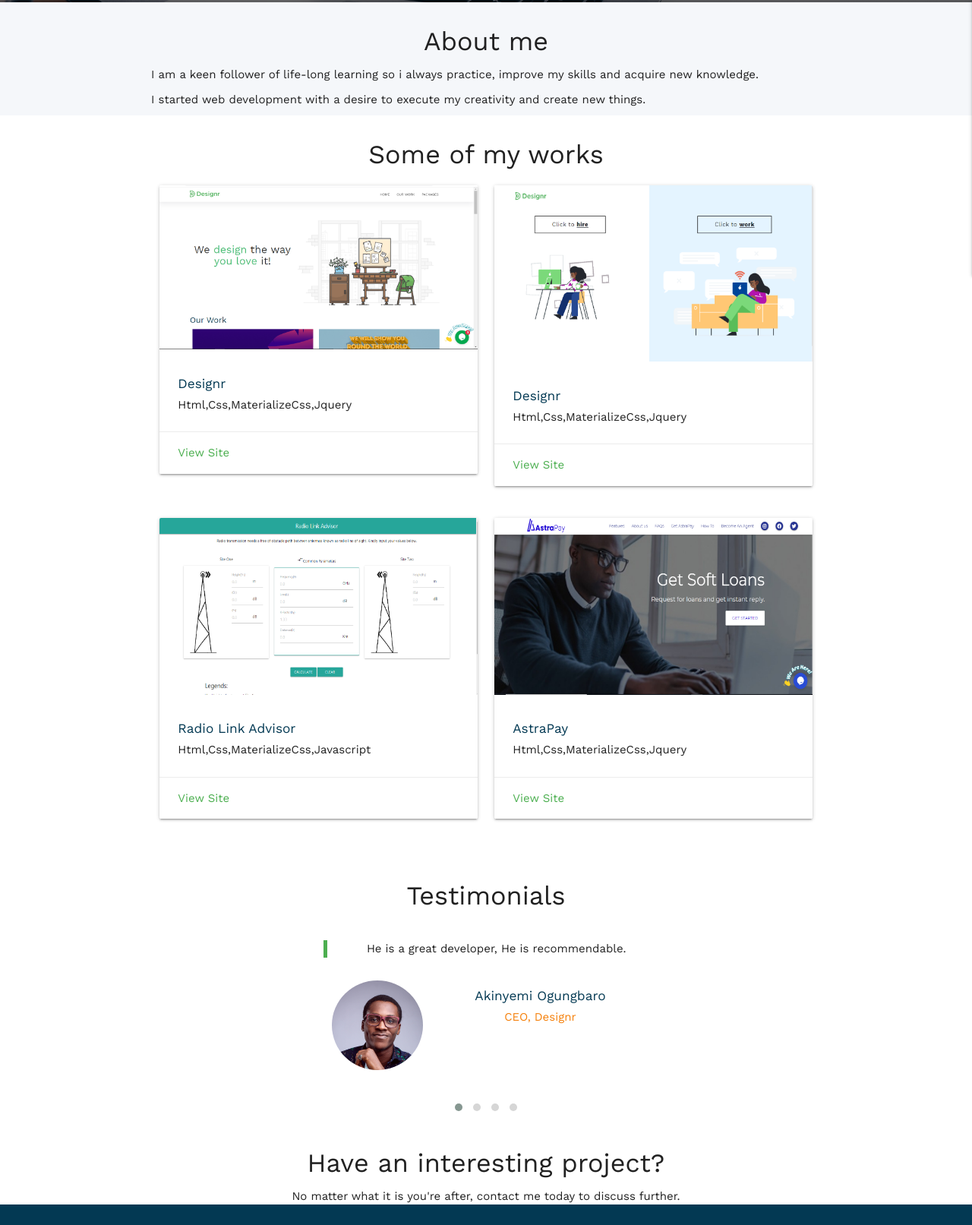
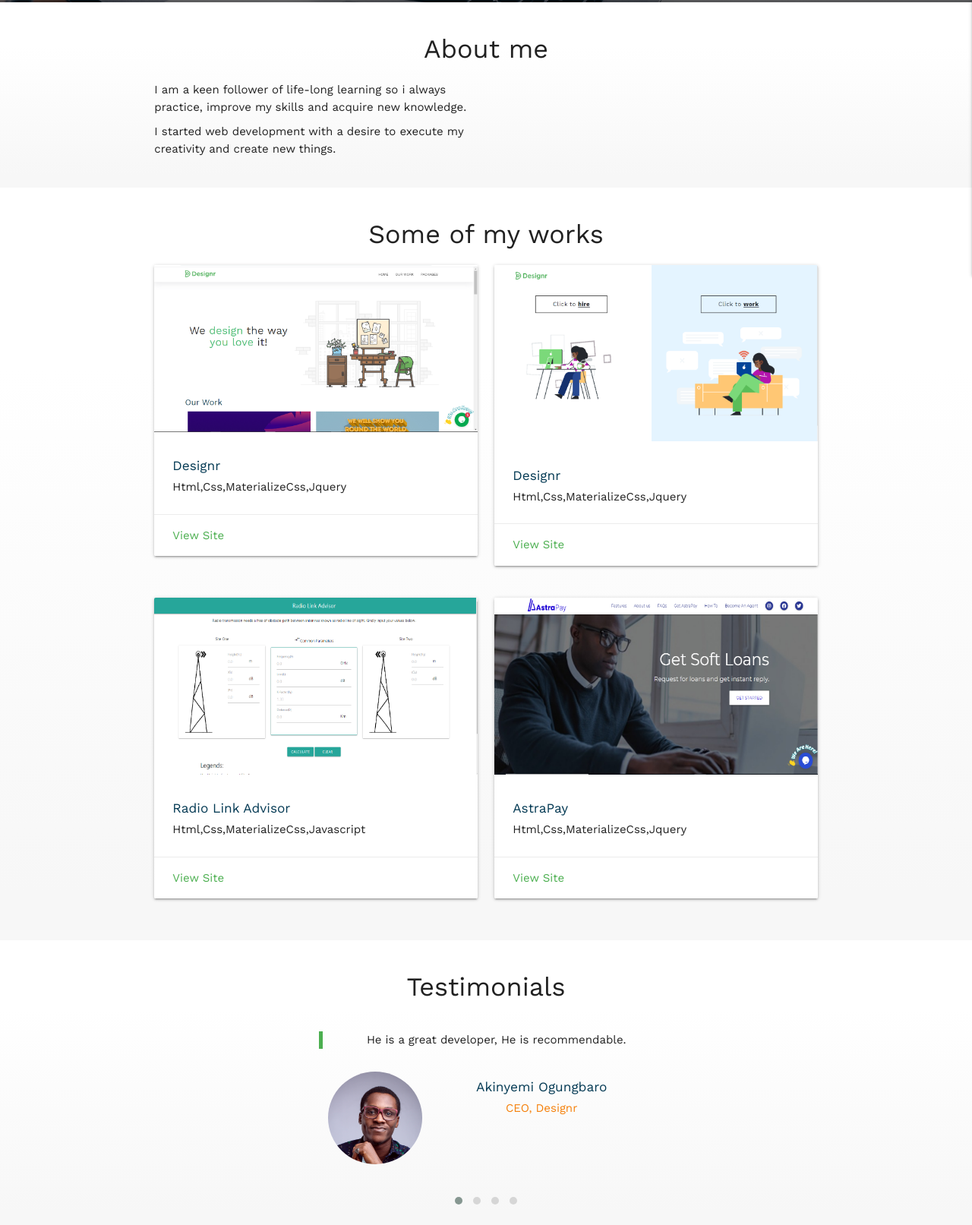
Before and after one commit to Oluwashina/PortFolio, a plain HTML site: page index.html in a window 1280 px wide. Shown: the part 497-2110 px from the top of the page at 76% size. Drawn offline with nearby package versions, Linux system fonts and the light colour scheme.

Commit message:
adjustments made on all section

```diff
--- a/index.html
+++ b/index.html
@@ -50,17 +50,21 @@
         </div>
     </header>
     <!-- first section -->
-    <section id="about" style="background: #f5f7fa; padding: 10px;">
-        <div class="container">
+    <section id="about" style="background: linear-gradient(180deg, #FFFFFF 24.36%, #F7F7F7 93.67%);">
+        <div class="container" style="padding-top: 20px; padding-bottom: 20px;">
             <h4 class="center-align">About me</h4>
+            <div class="row">
+                <div class="col s12 l6">
                 <p class="about">I am a keen follower of life-long learning so i always practice, improve my skills and acquire new knowledge.</p>
                 <p>I started web development with a desire to execute my creativity and create new things.</p>
+                </div>
+            </div>
         </div>
     </section>
 
     <!-- second section -->
-    <section id="works" style="padding: 10px;">
-        <div class="container">
+    <section id="works" style="background: linear-gradient(180deg, #FFFFFF 24.36%, #F7F7F7 93.67%);">
+        <div class="container" style="padding-top: 20px; padding-bottom: 20px;">
             <h4 class="center-align">Some of my works</h4>
             <div class="row">
                 <div class="col s12 l6">
@@ -129,8 +133,8 @@
     </section>
 
     <!-- third section -->
-    <section id="reviews" style="padding: 15px;">
-        <div class="container">
+    <section id="reviews" style="background: linear-gradient(180deg, #FFFFFF 24.36%, #F7F7F7 93.67%);">
+        <div class="container" style="padding-top: 20px; padding-bottom: 20px;">
             <h4 class="center-align">Testimonials</h4>
             <!-- carosel -->
                    <!-- what users are saying desktop -->
@@ -157,7 +161,7 @@
                                     <div class="container">
                         <blockquote><p style="text-align: center;">He is a great developer, He is recommendable</p></blockquote>
                                     <div class="col s4 l4" style="margin-top: 10px;">
-                                        <img src="images/tinybanner.png" alt="second Testimonials" class="responsive-img testimonials">
+                                        <img src="images/pelumi.jpg" alt="second Testimonials" class="responsive-img testimonials">
                                     </div>
                                     <div class="col s8 l8" style="margin-top: 10px;">
                                     <h6 class="center-align" style="color: #033953;">Pelumi Akinlade</h6>
@@ -205,10 +209,29 @@
 
     <!-- contact section -->
     <section id="contact">
-        <div class="container">
+        <div class="container" style="padding-top: 20px; padding-bottom: 20px;">
             <h4 class="center-align">Have an interesting project?</h4>
-            <p class="center-align">No matter what it is you're after, contact me today to discuss further.</p>
+            <p class="center-align">I know you've got that amazing idea, contact me today.</p>
+            <div class="row">
+                <div class="col s12 l6 hide-on-med-and-down">
+                    <h5 class="green-text" style="text-align: center; margin-top: 150px;">
+                        <a class="green-text" href="https://api.whatsapp.com/send?phone=+2347060825698" style="text-decoration: underline;">Click</a> let's chat on whatsapp to discuss further.
+                    </h5>
+                </div>
+                <!-- cant find a package for mobile -->
+                <div class="col l6 s12 hide-on-large-only">
+                    <h5 class="green-text" style="text-align: center; margin-top: 50px;">
+                        <a href="https://api.whatsapp.com/send?phone=+2347060825698" class="green-text" style="text-decoration: underline;">Click</a> let's chat on whatsapp to discuss further.
+                    </h5>
+                </div>
+                <div class="col s12 l6">
+                    <div class="center-align">
+                        <img src="images/image5.png" alt="phone" class="responsive-img">
+                    </div>
+                </div>
+            </div>
         </div>
+
     </section>
 
     <!-- footer section -->
```
Also changed, not shown: images/image5.png (added), images/pelumi.jpg (added), 2 other files.
